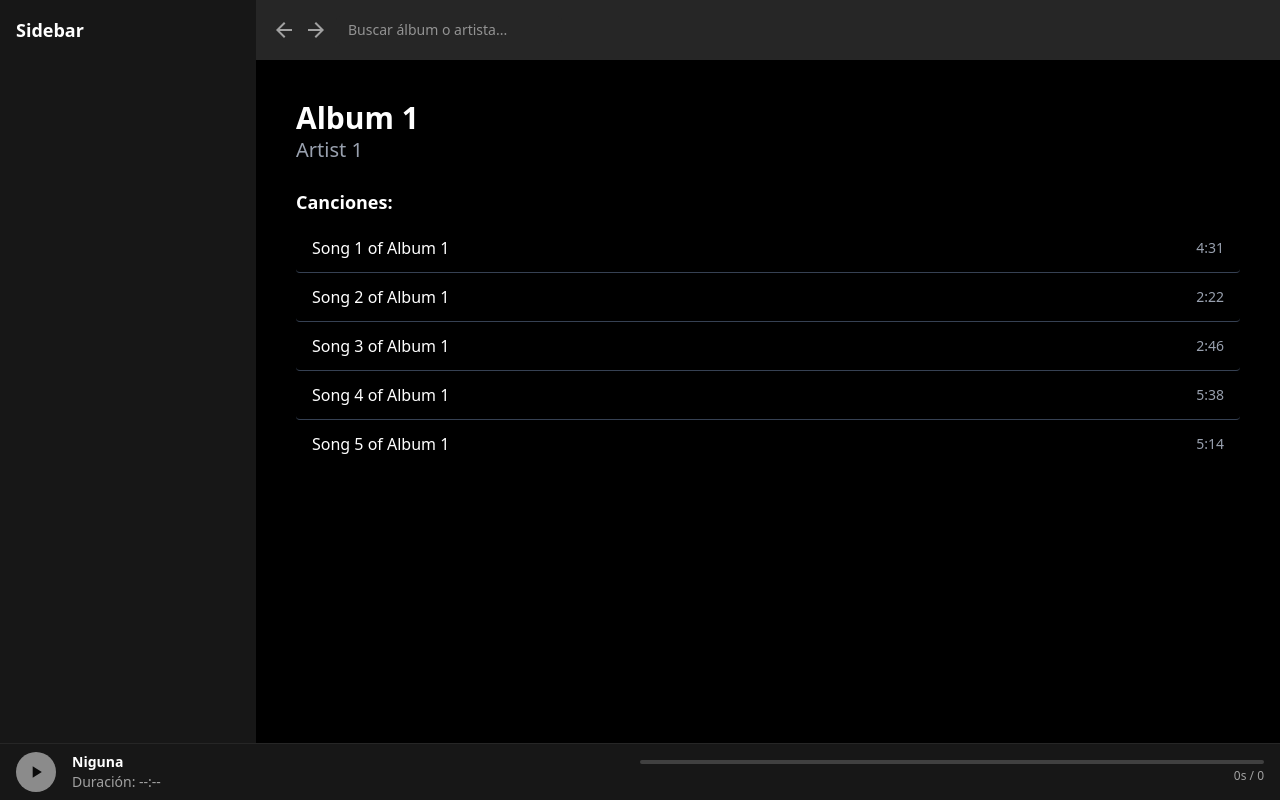
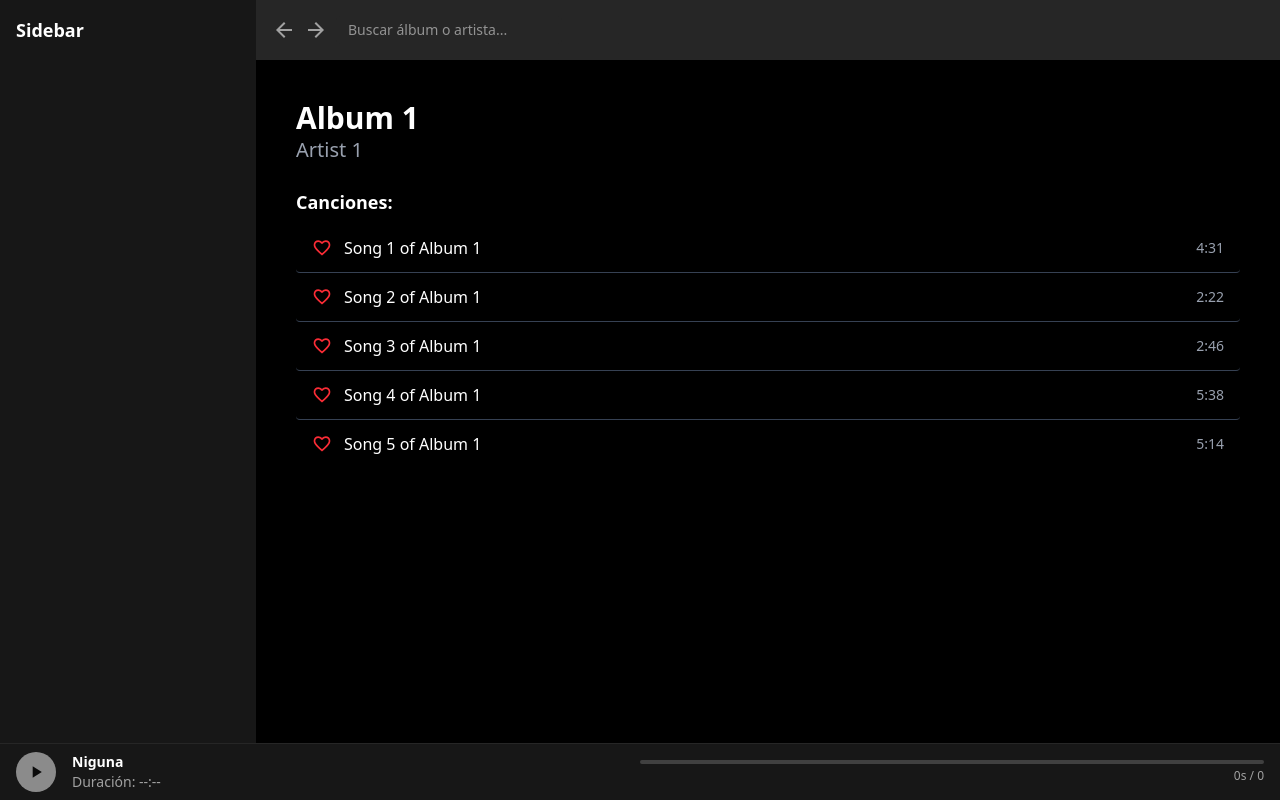
Before and after one commit to lucasnbarbero/spotify-clone, a Vue app: page /album/1 in a window 1280 px wide. Built offline with nearby package versions, Linux system fonts and the light colour scheme; the HTML template or start-up script is replaced by a standard one.

Commit message:
feat: Add favorites functionality to AlbumDetailView with Pinia store integration #16

```diff
--- /dev/null
+++ b/src/stores/favorites.store.ts
@@ -0,0 +1,22 @@
+//  src/stores/favorites.store.ts
+import { defineStore } from 'pinia';
+
+export const useFavotiresStore = defineStore('favorites', {
+  state: () => ({
+    favotireSongIds: new Set<string | number>(),
+  }),
+
+  actions: {
+    toggleFavorite(songId: string | number) {
+      if (this.favotireSongIds.has(songId)) {
+        this.favotireSongIds.delete(songId);
+      } else {
+        this.favotireSongIds.add(songId);
+      }
+    },
+
+    isFatorite(songId: string | number): boolean {
+      return this.favotireSongIds.has(songId);
+    },
+  },
+});
--- a/src/views/AlbumDetailView.vue
+++ b/src/views/AlbumDetailView.vue
@@ -7,15 +7,17 @@ import type { IAlbum } from '@/types/IAlbum';
 import type { ISong } from '@/types/ISong';
 
 import { usePlayerStore } from '@/stores/player.store';
+import { useFavotiresStore } from '@/stores/favorites.store';
+import { Icon } from '@iconify/vue';
 
 const route = useRoute();
 const playerStore = usePlayerStore();
+const favoritesStore = useFavotiresStore();
 
 const isLoading = ref(true);
 const albumId = route.params.id as string;
 
 const albums = generateMockData(12);
-
 const selectedAlbum = ref<IAlbum | null>(null);
 
 function reproduceSong(song: ISong) {
@@ -54,10 +56,25 @@ onMounted(() => {
           class="cursor-pointer px-4 py-3 flex justify-between items-center rounded hover:bg-gray-800 transition-colors duration-150"
           :class="{
             'text-green-500 bg-gray-700': playerStore.currentSong?.id === song.id,
-            'text-white': playerStore.currentSong?.id !== song.id
+            'text-white': playerStore.currentSong?.id !== song.id,
           }"
         >
-          <span class="truncate">{{ song.title }}</span>
+          <div class="flex items-center gap-3">
+            <button
+              @click.stop="favoritesStore.toggleFavorite(song.id)"
+              class="text-xl text-red-500 hover:text-red-400 transition-colors"
+            >
+              <Icon
+                class="cursor-pointer"
+                :icon="
+                  favoritesStore.isFatorite(song.id)
+                    ? 'material-symbols:favorite'
+                    : 'material-symbols:favorite-outline'
+                "
+              />
+            </button>
+            <span class="truncate">{{ song.title }}</span>
+          </div>
           <span class="text-sm text-gray-400">{{ song.duration }}</span>
         </li>
       </ul>
```
